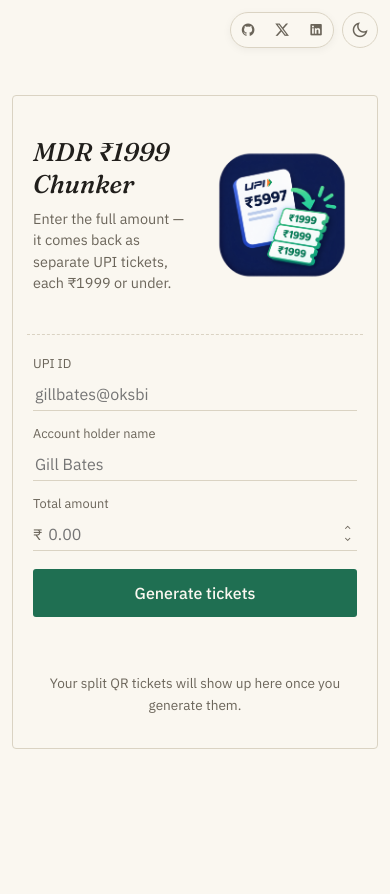
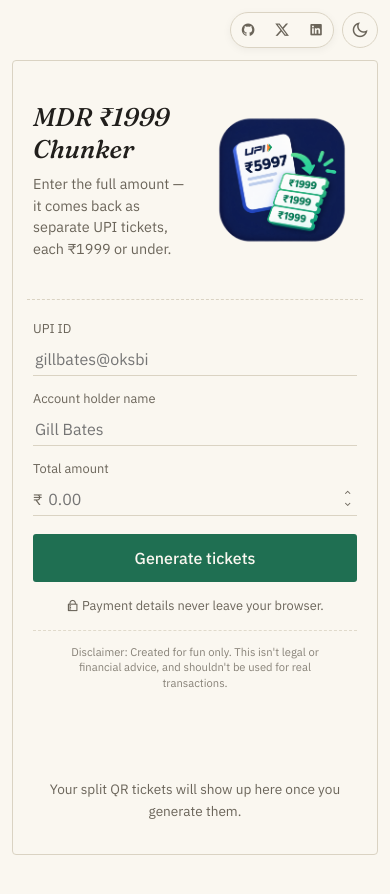
Before and after one commit to kamal-stark-dev/mdr-chunker-1999, a React (Vite) app in the folder upi-splitter/: page / in a window 390 px wide. Shown: the top 894 px of the page. Before the commit the page ends 844 px from the top, so only its background shows below. Built offline with nearby package versions, Linux system fonts and the light colour scheme.

Commit message:
add disclaimers

```diff
--- a/upi-splitter/src/App.css
+++ b/upi-splitter/src/App.css
@@ -104,6 +104,23 @@ body,
   font-size: 2rem;
   color: var(--ink);
   margin: 0 0 8px;
+}
+
+.info-paragraph {
+  margin: 0 auto;
+  padding: 8px 12px;
+  text-align: center;
+  color: var(--ink-soft);
+  font-size: 0.8rem;
+  line-height: 1.5;
+  border-bottom: 1px dashed var(--line);
+}
+
+.secure-line {
+  margin: 0 auto;
+  color: var(--ink-soft);
+  font-size: 0.8rem;
+  line-height: 1.5;
 }
 
 .ticket-header p {
@@ -299,6 +316,18 @@ body,
   border-color: var(--accent);
 }
 
+/* ---- Footer Disclaimer ---- */
+.disclaimer {
+  margin-top: auto;
+  padding-top: 12px;
+  font-size: 0.75rem;
+  color: var(--ink-soft);
+  opacity: 0.8;
+  line-height: 1.4;
+  text-align: center;
+  border-top: 1px dashed var(--line);
+}
+
 /* ---- Fixed Bottom-Right Social Links ---- */
 .social-links {
   position: fixed;
@@ -463,27 +492,31 @@ body,
     padding: 8px 14px;
     font-size: 0.85rem;
   }
+  .disclaimer {
+    padding: 14px 20px 20px;
+    font-size: 0.7rem;
+  }
 }
 
 /* ---- Custom Scrollbar Styling ---- */
 
 /* WebKit Browsers (Chrome, Safari, Edge) */
-.stubs::-webkit-scrollbar {
+::-webkit-scrollbar {
   width: 6px;
 }
 
-.stubs::-webkit-scrollbar-track {
+::-webkit-scrollbar-track {
   background: transparent;
   border-left: 1px dashed var(--line);
 }
 
-.stubs::-webkit-scrollbar-thumb {
+::-webkit-scrollbar-thumb {
   background: var(--line);
   border-radius: 3px;
   transition: background 0.2s ease;
 }
 
-.stubs::-webkit-scrollbar-thumb:hover {
+::-webkit-scrollbar-thumb:hover {
   background: var(--ink-soft);
 }
 
--- a/upi-splitter/src/UPISplitter.jsx
+++ b/upi-splitter/src/UPISplitter.jsx
@@ -173,6 +173,15 @@ export default function UPISplitter() {
             <button className="generate-btn" onClick={handleGenerate}>
               Generate tickets
             </button>
+            <p className="secure-line">
+              <i class="ri-git-repository-private-line"></i> Payment details
+              never leave your browser.
+            </p>
+
+            <p className="disclaimer">
+              Disclaimer: Created for fun only. This isn't legal or financial
+              advice, and shouldn't be used for real transactions.
+            </p>
           </div>
         </div>
 
@@ -189,6 +198,10 @@ export default function UPISplitter() {
                 {chunks.length} ticket{chunks.length > 1 ? "s" : ""}
               </p>
               <div className="stubs">
+                <p className="info-paragraph">
+                  Scan each QR once and confirm the recipient and the amount in
+                  your UPI app. Note that payment status isn't tracked here.
+                </p>
                 {chunks.map((c, i) => (
                   <div key={i} className="stub">
                     <div className="stub-qr">
```
